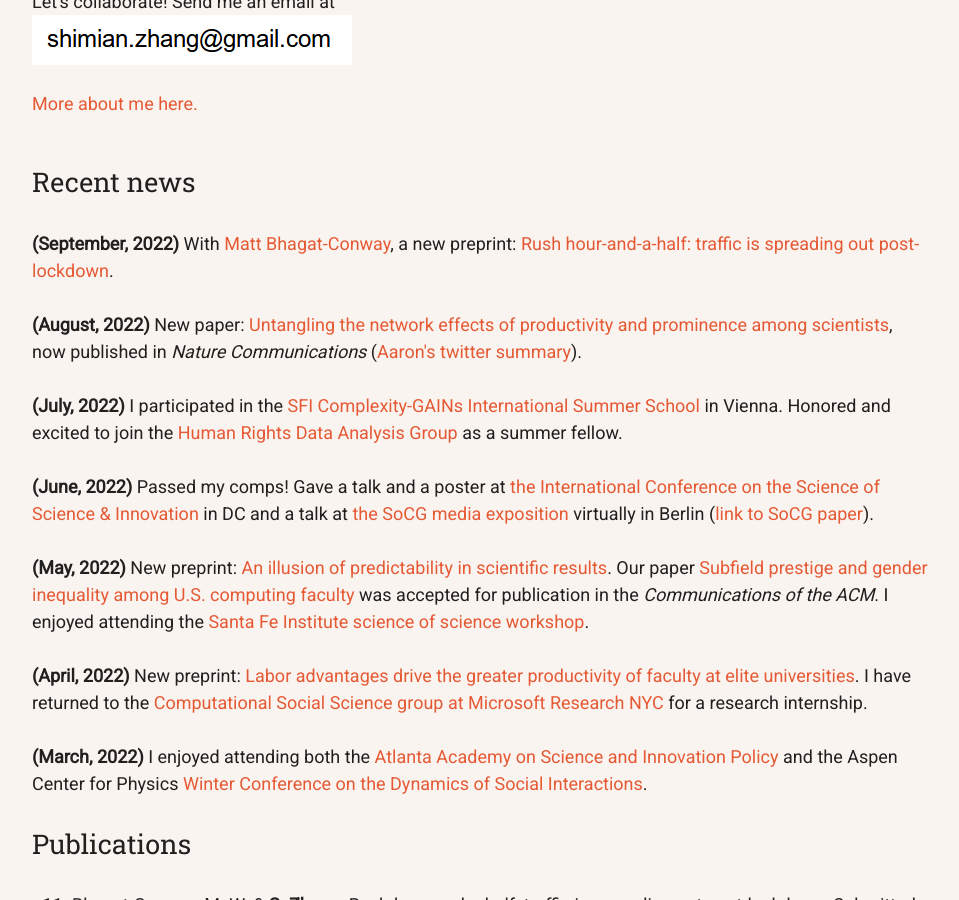
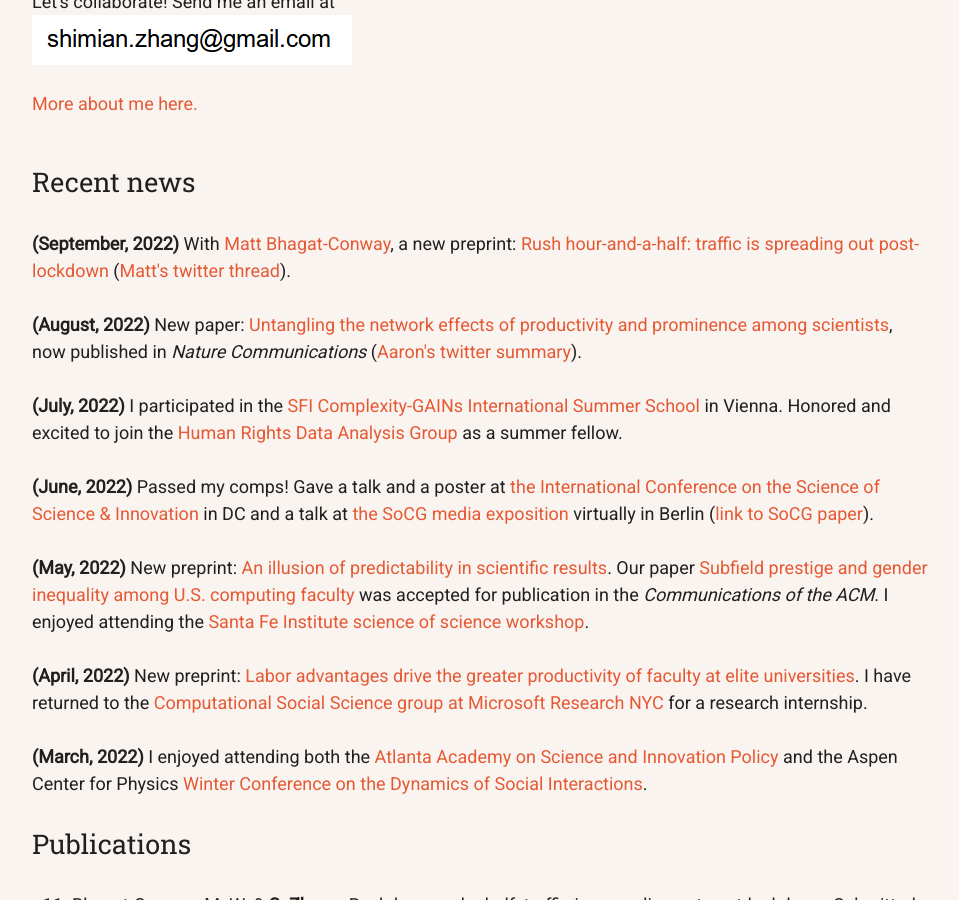
Before and after one commit to samzhang111/samzhang111.github.io, a Jekyll site: the page built from index.html, in a window 1280 px wide and 900 px high, scrolled down 766 px. Shown: the whole window, without its empty margins (160-1119 px from the left). Built offline with Jekyll 4.4.1, drawn with Linux system fonts in a browser that asks for light colours; nearby versions of some CDN libraries.

Commit message:
matt twitter thread

```diff
--- a/index.html
+++ b/index.html
@@ -42,7 +42,7 @@ layout: default
 <div id='recent' class="vertical-section">
           <div class="sectitle">Recent news</div>
           <ul>
-              <li> <b>(September, 2022)</b> With <a href="https://indicatrix.org/" target="_blank">Matt Bhagat-Conway</a>, a new preprint: <a href="https://osf.io/6khsj/" target="_blank">Rush hour-and-a-half: traffic is spreading out post-lockdown</a>.</li>
+              <li> <b>(September, 2022)</b> With <a href="https://indicatrix.org/" target="_blank">Matt Bhagat-Conway</a>, a new preprint: <a href="https://osf.io/6khsj/" target="_blank">Rush hour-and-a-half: traffic is spreading out post-lockdown</a> (<a href="https://twitter.com/mattwigway/status/1565737494192209920" target="_blank">Matt's twitter thread</a>).</li>
               <li> <b>(August, 2022)</b>
                   New paper: <a href="https://www.nature.com/articles/s41467-022-32604-6" target="_blank">Untangling the network effects of productivity and prominence among scientists</a>, now published in <em>Nature Communications</em> (<a href="https://twitter.com/aaronclauset/status/1561758438564429824" target="_blank">Aaron's twitter summary</a>).</li>
               <li> <b>(July, 2022)</b>
```
